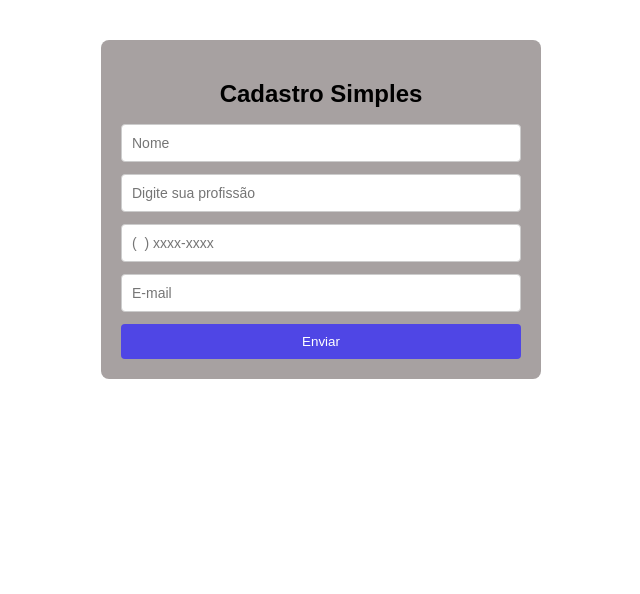
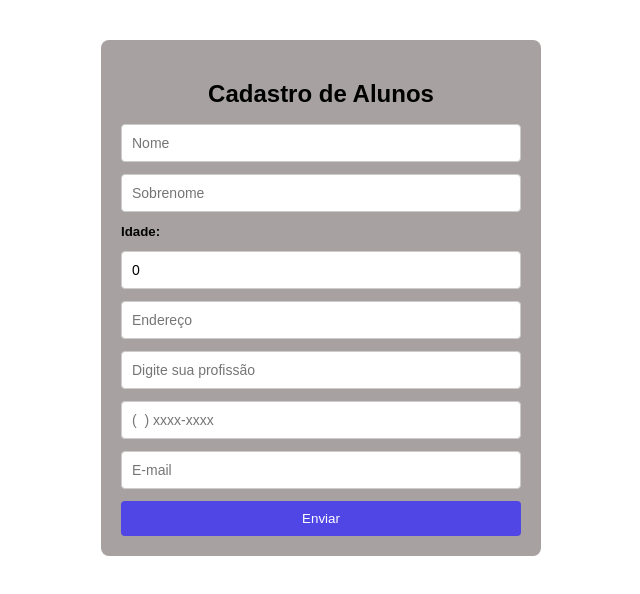
Before and after one commit to nicolasrranier/chronos-pomodoro, a React (Vite) app in the folder Nicolas/chronos-pomodoro/: page / in a window 1280 px wide. Shown: the top 594 px of the page, without its empty margins (319-959 px from the left). Built offline with nearby package versions, Linux system fonts and the light colour scheme.

Commit message:
foram adicionados mais campos

```diff
--- a/Nicolas/chronos-pomodoro/src/App.tsx
+++ b/Nicolas/chronos-pomodoro/src/App.tsx
@@ -1,8 +1,8 @@
-import { MeuFormulario } from "./components/MeuFormulario";
+import { FormularioAlunos } from "./components/FormularioAlunos";
 export default function App() {
   return (
     <>
-      <MeuFormulario />
+      < FormularioAlunos/>
 
     </>
   );
--- /dev/null
+++ b/Nicolas/chronos-pomodoro/src/components/FormularioAlunos/index.tsx
@@ -0,0 +1,166 @@
+import { useState } from "react";
+import "./styles.css";
+/**
+ * Meu primeiro Formulário
+ * criado em 05/02
+ * referente a aprendizagem
+ *
+ */
+export function FormularioAlunos() {
+  //ESTADO PARA ARMAZENAR O NOME DIGITADO NO INPUT
+  const [nome, setNome] = useState<string>("");
+
+  //ESTADO PARA ARMAZENAR O email DIGITADO NO INPUT
+  const [email, setEmail] = useState<string>("");
+
+  //ESTADO PARA ARMAZENAR A profissão DIGITADO NO INPUT
+  const [profissao, setProfissao] = useState<string>("");
+
+  const [sobrenome, setSobrenome] = useState<string>("");
+
+  const [telefone, settelefone] = useState<string>("");
+
+  const [idade, setIdade] = useState<number >(0);
+
+  const [endereco, setendereco] = useState<string>("");
+
+  //ESTADO PARA GUARDAR OS DADOS ENVIADOS NO FORMULÁRIO
+  //ELE COMEÇA COMO NULO, POIS NADA FOI ENVIADO AINDA
+  const [enviarDados, setEnviarDados] = useState<{
+    nome: string;
+    sobrenome: string;
+    email: string;
+    profissão: string;
+    telefone: string;
+    idade: number;
+    endereco: string;
+  } | null>(null);
+
+  //função executada quando o formulário é enviado
+  function enviarFormulario(evento: React.FormEvent<HTMLFormElement>) {
+    //EVITA O COMPORTAMENTO PADRÃO DO FORMULÁRIO (recarregar a página várias vezes)
+
+    evento.preventDefault();
+
+    //SALVA OS DADOS DIGITADOS NO ESTADO ENVIARDADOS
+    setEnviarDados({
+      nome: nome,
+      sobrenome: sobrenome,
+      idade: idade,
+      email: email,
+      profissão: profissao,
+      telefone: telefone,
+      endereco: endereco,
+    });
+
+    //LIMPA O CAMPO NOME APÓS O ENVIO
+    setNome("");
+    //LIMPA O CAMPO email APÓS O ENVIO
+    setEmail("");
+
+    setProfissao("");
+
+    settelefone("");
+
+    setSobrenome("");
+
+    setendereco("");
+  }
+
+  //Retorno do JSX que será exibido na tela
+  return (
+    <div className="container">
+      {/*Título do formulário*/}
+      <h2>Cadastro de Alunos</h2>
+
+      {/*Formulário onde recebe também a função enviarFormulario*/}
+      <form onSubmit={enviarFormulario}>
+        <input
+          type="text" //TIPO DO INPUT
+          placeholder="Nome" //TEXTO EXIBIDO QUANDO ESTÁ VAZIO
+          value={nome} //VALOR CONTROLADO
+          onChange={(evento) => setNome(evento.target.value)} //ATUALIZA O ESTADO
+        />
+        <input
+          type="text"
+          placeholder="Sobrenome"
+          value={sobrenome}
+          onChange={(e) => setSobrenome(e.target.value)}
+        />
+        <h5>Idade:</h5>
+
+        <input
+          type="number"
+          placeholder="idade"
+          value={idade}
+          onChange={(e) => setIdade(Number(e.target.value))}
+        />
+
+        <input
+          type="text"
+          placeholder="Endereço"
+          value={endereco}
+          onChange={(e) => setendereco(e.target.value)}
+        />
+
+        <input
+          type="text"
+          placeholder="Digite sua profissão"
+          value={profissao}
+          onChange={(e) => setProfissao(e.target.value)}
+        />
+        <input
+          type="tel"
+          placeholder="(  ) xxxx-xxxx"
+          value={telefone}
+          onChange={(e) => settelefone(e.target.value)}
+        />
+        <input
+          type="email" //TIPO DO INPUT email
+          placeholder="E-mail" //TEXTO EXIBIDO QUANDO ESTÁ VAZIO
+          value={email} //VALOR CONTROLADO
+          onChange={(evento) => setEmail(evento.target.value)} //ATUALIZA O ESTADO
+        />
+
+        <button type="submit">Enviar</button>
+      </form>
+
+      {/* Renderização condicional:
+          só aparece se submittedData NÃO for null
+
+          nota que uso o enviarDados para aparecer essa lista
+          o enviarDados é um objeto qure salva os valores dos dados dos inputs
+          */}
+      {enviarDados && (
+        <div className="result">
+          <h3>Dados enviados:</h3>
+
+          {/* Exibe o nome enviado */}
+          <p>
+            <strong>Nome:</strong> {enviarDados.nome}
+          </p>
+
+          <p>
+            <strong>Sobrenome:</strong> {enviarDados.sobrenome}
+          </p>
+          <p>
+            <strong>Idade:</strong> {enviarDados.idade}
+          </p>
+          <p>
+            <strong>Endereco:</strong> {enviarDados.endereco}
+          </p>
+          <p>
+            <strong>Profissão:</strong> {enviarDados.profissão}
+          </p>
+
+          <p>
+            <strong>Telefone:</strong> {enviarDados.telefone}
+          </p>
+          <p>
+            <strong>Email:</strong> {enviarDados.email}
+          </p>
+        </div>
+      )}
+    </div>
+  );
+}
--- /dev/null
+++ b/Nicolas/chronos-pomodoro/src/components/FormularioAlunos/styles.css
@@ -0,0 +1,104 @@
+/*Container principal do formulário*/
+.container {
+    /*Fonte padrão*/
+    font-family: Arial, sans-serif;
+
+    /*Define a largura máxima*/
+    max-width: 400px;
+
+    /*Cor de fundo*/
+    background-color: #a7a1a1;
+
+    /*Centraliza a container horizontalmente*/
+    margin: 40px auto;
+
+    /*Espaçamento interno*/
+    padding: 20px;
+
+    /*Arredonda as bordas*/
+    border-radius: 8px;
+}
+
+/* Estilo do título */
+h2 {
+  /* Centraliza o texto */
+  text-align: center;
+
+  /* Espaçamento abaixo do título */
+  margin-bottom: 16px;
+}
+
+/* Estilo do formulário */
+form {
+  /* Usa flexbox */
+  display: flex;
+
+  /* Organiza os elementos em coluna */
+  flex-direction: column;
+
+  /* Espaço entre os elementos */
+  gap: 12px;
+}
+
+/* Estilo dos inputs */
+input {
+  /* Espaçamento interno */
+  padding: 10px;
+
+  /* Bordas arredondadas */
+  border-radius: 4px;
+
+  /* Borda cinza clara */
+  border: 1px solid #ccc;
+
+  /* Tamanho da fonte */
+  font-size: 14px;
+}
+
+/* Estilo do botão */
+button {
+  /* Espaçamento interno */
+  padding: 10px;
+
+  /* Cor de fundo do botão */
+  background: #4f46e5;
+
+  /* Cor do texto */
+  color: white;
+
+  /* Remove a borda padrão */
+  border: none;
+
+  /* Bordas arredondadas */
+  border-radius: 4px;
+
+  /* Mostra o cursor de mão ao passar o mouse */
+  cursor: pointer;
+}
+
+/* Efeito ao passar o mouse no botão */
+button:hover {
+  /* Cor um pouco mais escura */
+  background: #4338ca;
+}
+
+/* Caixa onde aparecem os dados enviados */
+.result {
+  /* Espaçamento acima */
+  margin-top: 20px;
+
+  /* Espaçamento interno */
+  padding: 12px;
+
+  /* Cor de fundo suave */
+  background: #e0e7ff;
+
+  /* Bordas arredondadas */
+  border-radius: 6px;
+}
+
+
+h5 {
+  color: #030202;
+  margin: 0;
+}
--- a/Nicolas/chronos-pomodoro/src/components/MeuFormulariooo/stylos.css
+++ /dev/null
@@ -1,82 +0,0 @@
-/* fundo da tela */
-body {
-  margin: 0;
-  font-family: Arial, Helvetica, sans-serif;
-  background: linear-gradient(135deg, #0f172a, #1e293b);
-}
-
-/* centraliza TUDO */
-.container {
-  height: 100vh;
-  display: flex;
-  justify-content: center;
-  align-items: center;
-}
-
-/* caixa branca do formulário */
-.form {
-  background: white;
-  width: 320px;
-  padding: 30px;
-  border-radius: 12px;
-
-  display: flex;
-  flex-direction: column;
-  gap: 16px;
-
-  box-shadow: 0 10px 25px rgba(0, 0, 0, 0.3);
-}
-
-/* título */
-.form h2 {
-  text-align: center;
-  margin: 0;
-}
-
-/* cada campo (label + input) */
-.campo {
-  display: flex;
-  flex-direction: column;
-  gap: 6px;
-}
-
-/* label */
-label {
-  font-size: 14px;
-  font-weight: bold;
-}
-
-/* input */
-input {
-  padding: 10px;
-  border-radius: 8px;
-  border: 1px solid #ccc;
-  font-size: 14px;
-  outline: none;
-}
-
-/* foco azul bonito */
-input:focus {
-  border-color: #2563eb;
-}
-
-/* botão */
-button {
-  margin-top: 8px;
-  padding: 10px;
-
-  border: none;
-  border-radius: 8px;
-
-  background: #2563eb;
-  color: white;
-  font-weight: bold;
-
-  cursor: pointer;
-  transition: 0.2s;
-}
-
-/* hover */
-button:hover {
-  background: #1d4ed8;
-}
```
Also changed, not shown: Nicolas/chronos-pomodoro/src/components/MeuFormulariooo/index.tsx (deleted, +0 -28 lines).
